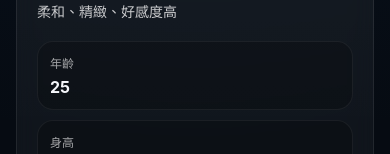
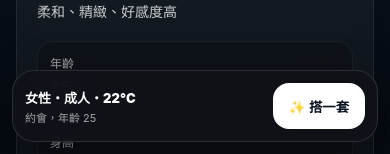
Before and after one commit to howeasyshare-glitch/simon, a Next.js app: page / in a window 390 px wide. Shown: the part 690-844 px from the top of the page. Built offline with nearby package versions, Linux system fonts and the light colour scheme; no server answers.

Commit message:
Update page.module.css

```diff
--- a/app/page.module.css
+++ b/app/page.module.css
@@ -1458,3 +1458,206 @@
     grid-template-columns: 1fr;
   }
 }
+
+/* ===== V5.0 Phase A Mobile UX ===== */
+
+.generateBtn:disabled,
+.mobileCtaButton:disabled {
+  opacity: 0.72;
+  cursor: wait;
+  transform: none;
+}
+
+.loadingSteps {
+  margin-top: 14px;
+  display: grid;
+  gap: 8px;
+}
+
+.loadingStepActive {
+  padding: 12px 14px;
+  border-radius: 16px;
+  background: rgba(255, 255, 255, 0.1);
+  border: 1px solid rgba(255, 255, 255, 0.12);
+  color: #ffffff;
+  font-size: 14px;
+  font-weight: 800;
+  animation: v5Pulse 1.4s ease-in-out infinite;
+}
+
+.loadingStepMuted {
+  color: rgba(255, 255, 255, 0.62);
+  font-size: 13px;
+  line-height: 1.55;
+}
+
+@keyframes v5Pulse {
+  0%, 100% {
+    opacity: 0.72;
+    transform: translateY(0);
+  }
+  50% {
+    opacity: 1;
+    transform: translateY(-1px);
+  }
+}
+
+.profileSnapshotBox {
+  margin-top: 12px;
+  margin-bottom: 14px;
+  padding: 12px 14px;
+  border-radius: 18px;
+  background: rgba(255, 255, 255, 0.92);
+  border: 1px solid rgba(0, 0, 0, 0.08);
+  color: #18181b;
+}
+
+.profileSnapshotLabel {
+  font-size: 11px;
+  font-weight: 800;
+  letter-spacing: 0.08em;
+  color: rgba(24, 24, 27, 0.5);
+  margin-bottom: 5px;
+}
+
+.profileSnapshotMain {
+  font-size: 14px;
+  font-weight: 900;
+}
+
+.profileSnapshotSub {
+  margin-top: 4px;
+  font-size: 12px;
+  color: rgba(24, 24, 27, 0.68);
+  line-height: 1.55;
+}
+
+.heroCardActionsV5 {
+  display: grid;
+  grid-template-columns: 1fr 1fr;
+  gap: 10px;
+  margin-top: 16px;
+}
+
+.heroCardActionsV5 .primaryBtn {
+  grid-column: span 2;
+  min-height: 48px;
+  font-size: 15px;
+}
+
+.productPanelTitle {
+  display: flex;
+  align-items: center;
+  justify-content: space-between;
+  gap: 8px;
+  margin-bottom: 10px;
+  color: rgba(255, 255, 255, 0.84);
+  font-size: 13px;
+  font-weight: 800;
+}
+
+.mobileCtaBar {
+  display: none;
+}
+
+@media (max-width: 720px) {
+  .page {
+    padding-bottom: 96px;
+  }
+
+  .toast {
+    left: 16px;
+    right: 16px;
+    bottom: 96px;
+    max-width: none;
+  }
+
+  .heroCard {
+    border-radius: 26px;
+  }
+
+  .heroInfo {
+    padding: 16px 16px 20px;
+  }
+
+  .heroCardTitle {
+    font-size: 20px;
+  }
+
+  .heroCardText {
+    font-size: 14px;
+  }
+
+  .heroCardActionsV5 {
+    grid-template-columns: 1fr;
+  }
+
+  .heroCardActionsV5 .primaryBtn {
+    grid-column: auto;
+  }
+
+  .productPanel {
+    max-height: 52vh;
+    padding-right: 0;
+  }
+
+  .mobileCtaBar {
+    position: fixed;
+    left: 12px;
+    right: 12px;
+    bottom: calc(12px + env(safe-area-inset-bottom));
+    z-index: 900;
+    display: flex;
+    align-items: center;
+    justify-content: space-between;
+    gap: 12px;
+    padding: 12px;
+    border-radius: 22px;
+    background: rgba(16, 18, 24, 0.92);
+    border: 1px solid rgba(255, 255, 255, 0.12);
+    box-shadow: 0 18px 50px rgba(0, 0, 0, 0.42);
+    backdrop-filter: blur(18px);
+  }
+
+  .mobileCtaMeta {
+    min-width: 0;
+    display: grid;
+    gap: 2px;
+  }
+
+  .mobileCtaMeta span {
+    color: #fff;
+    font-size: 13px;
+    font-weight: 900;
+    white-space: nowrap;
+  }
+
+  .mobileCtaMeta small {
+    color: rgba(255, 255, 255, 0.62);
+    font-size: 11px;
+    white-space: nowrap;
+    overflow: hidden;
+    text-overflow: ellipsis;
+    max-width: 170px;
+  }
+
+  .mobileCtaButton {
+    min-height: 46px;
+    padding: 0 16px;
+    border: 0;
+    border-radius: 16px;
+    background: #ffffff;
+    color: #07111d;
+    font-weight: 900;
+    white-space: nowrap;
+    cursor: pointer;
+  }
+
+  .generatorLeadCard {
+    border-radius: 24px;
+  }
+
+  .generateRow {
+    display: none;
+  }
+}
```
